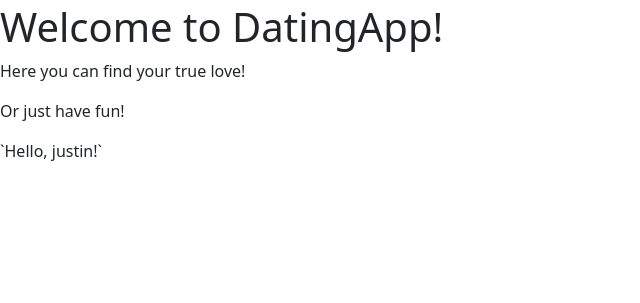
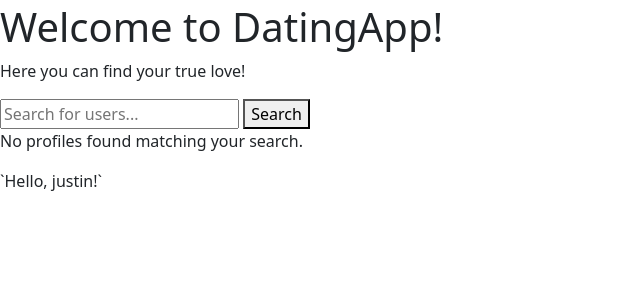
Before and after one commit to jaronwald24/DatingApp, a Flask app: page / in a window 1280 px wide. Shown: the part 39-342 px from the top of the page, without its empty margins (0-640 px from the left). Run offline with Flask 3, Linux system fonts and the light colour scheme; a user stored in the database is signed in.

Commit message:
Search work

```diff
--- a/DatingApp/main.py
+++ b/DatingApp/main.py
@@ -159,3 +159,20 @@
 
     flash('No file selected')
     return redirect(request.url)
+
+@bp.route('/search', methods=['GET'])
+@flask_login.login_required
+def search():
+    curUser = flask_login.current_user
+    query = request.args.get("query", '').strip()
+
+    if query:
+        users = db.session.query(model.User).filter(
+            (model.User.fullname.ilike(f"%{query}%")) | (model.User.username.ilike(f"%{query}%"))
+        ).all()
+    else:
+        users = db.session.query(model.User).all()
+
+    current_year = datetime.now().year
+
+    return render_template("main/index.html", user=curUser, users=users, current_year=current_year)
--- a/DatingApp/templates/main/index.html
+++ b/DatingApp/templates/main/index.html
@@ -4,7 +4,28 @@
     <section>
         <h1>Welcome to DatingApp!</h1>
         <p>Here you can find your true love!</p>
-        <p>Or just have fun!</p>
+        <form action = "{{url_for('main.search')}}" method = "get">
+            <div class = "searchContainer">
+                <input type="text" name="search" placeholder="Search for users...">
+                <button type="submit">Search</button>
+            </div>
+        </form>
+
+        {% if users %}
+            <ul>
+                {% for user in users %}
+                    <li>
+                        <h2>{{ user.profile.name }}</h2>
+                        <p>Age: {{ current_year - user.profile.birth_year }}</p>
+                        <p>{{ user.profile.description }}</p>
+                    </li>
+                {% endfor %}
+            </ul>
+        {% else %}
+            <p>No profiles found matching your search.</p>
+        {% endif %}
+
+
         `Hello, {{ current_user.name }}!`
     </section>
 {% endblock %}
```
Also changed, not shown: DatingApp/static/photos/photo-3.jpg (added), instance/DatingApp.db.
